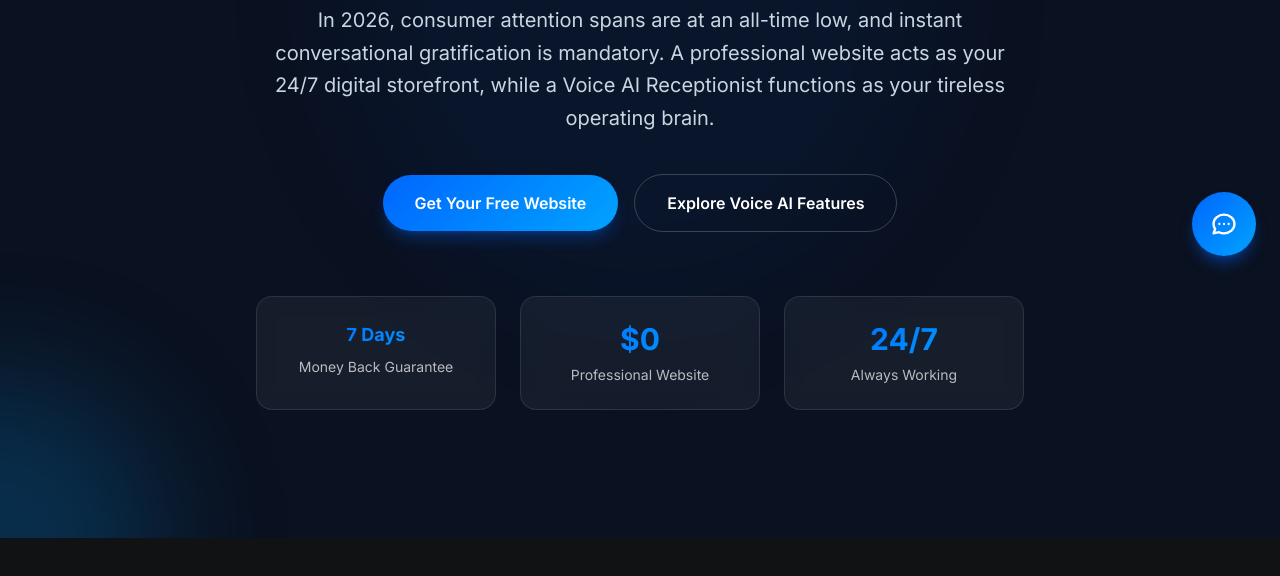
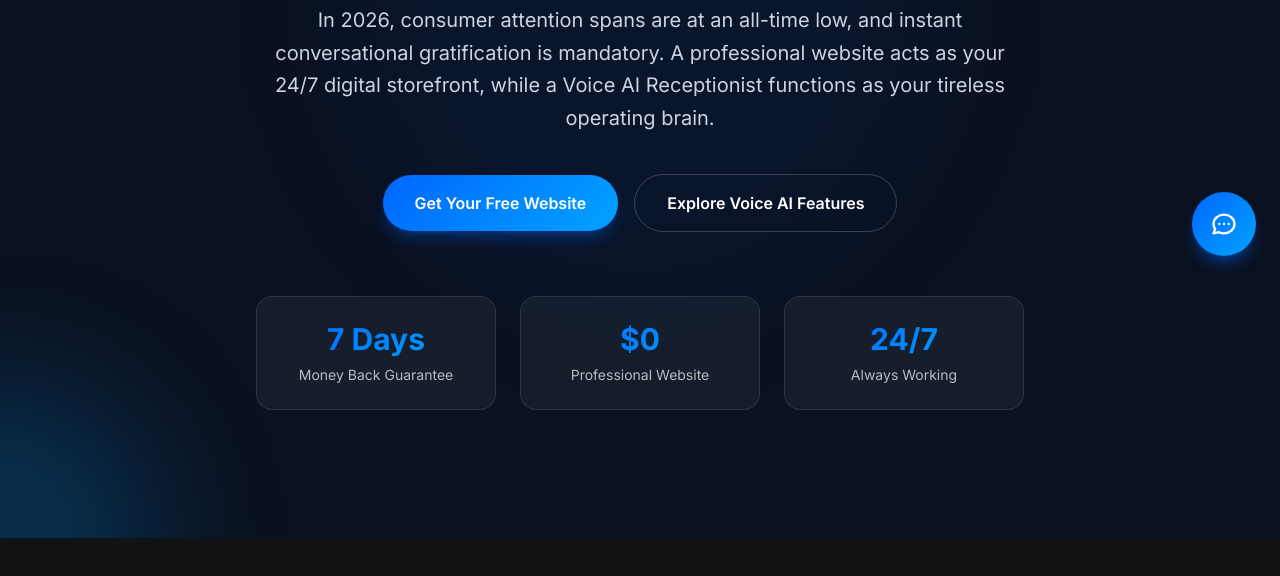
Before and after one commit to GregHabiskis/ringlume, an Astro site: page / in a window 1280 px wide. Shown: the part 520-1096 px from the top of the page. Built offline with nearby package versions, Linux system fonts and the light colour scheme; Astro itself is replaced by a stand-in of ours.

Commit message:
Fix 7 Days font size to match other stats

```diff
--- a/src/components/Hero.astro
+++ b/src/components/Hero.astro
@@ -51,7 +51,7 @@
       <!-- Value Proposition -->
       <div class="mt-16 grid grid-cols-1 sm:grid-cols-3 gap-6 max-w-3xl mx-auto">
         <div class="glass-effect rounded-2xl p-6 text-center">
-          <div class="text-lg font-bold gradient-text mb-2">7 Days</div>
+          <div class="text-3xl font-bold gradient-text mb-2">7 Days</div>
           <div class="text-sm text-white/70">Money Back Guarantee</div>
         </div>
         <div class="glass-effect rounded-2xl p-6 text-center">
```
